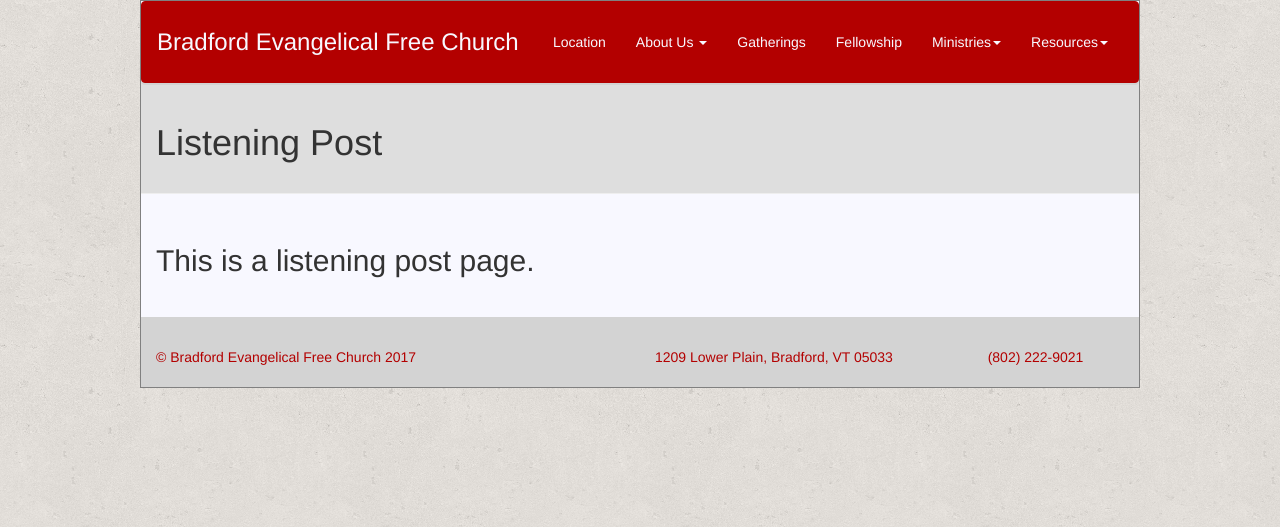
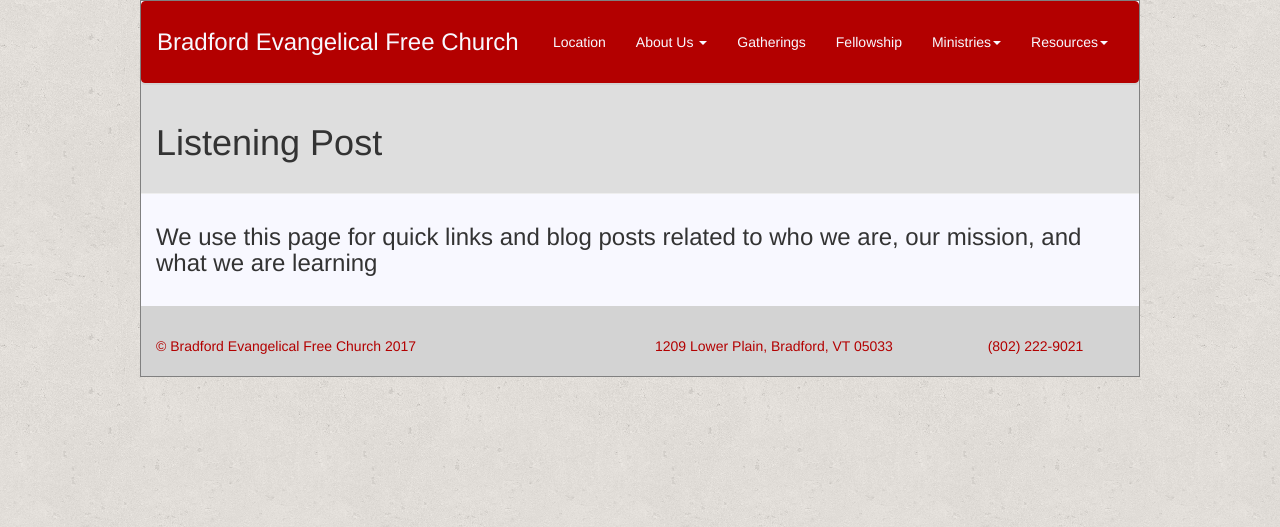
Before and after one commit to danielkjones/BEFC_website, a PHP site: page /listening-post.php in a window 1280 px wide. Shown: the top 527 px of the page. Run offline with PHP 8.4, Linux system fonts and the light colour scheme; some libraries are stand-ins or nearby versions.

Commit message:
Listening post filler

```diff
--- a/listening-post.php
+++ b/listening-post.php
@@ -24,7 +24,7 @@
 
     <!-- MAIN CONTENT -->
     <div class="container page-content">
-        <h2>This is a listening post page.</h2>
+        <h3>We use this page for quick links and blog posts related to who we are, our mission, and what we are learning</h3>
     </div>
 
     <!-- FOOTER -->
```
